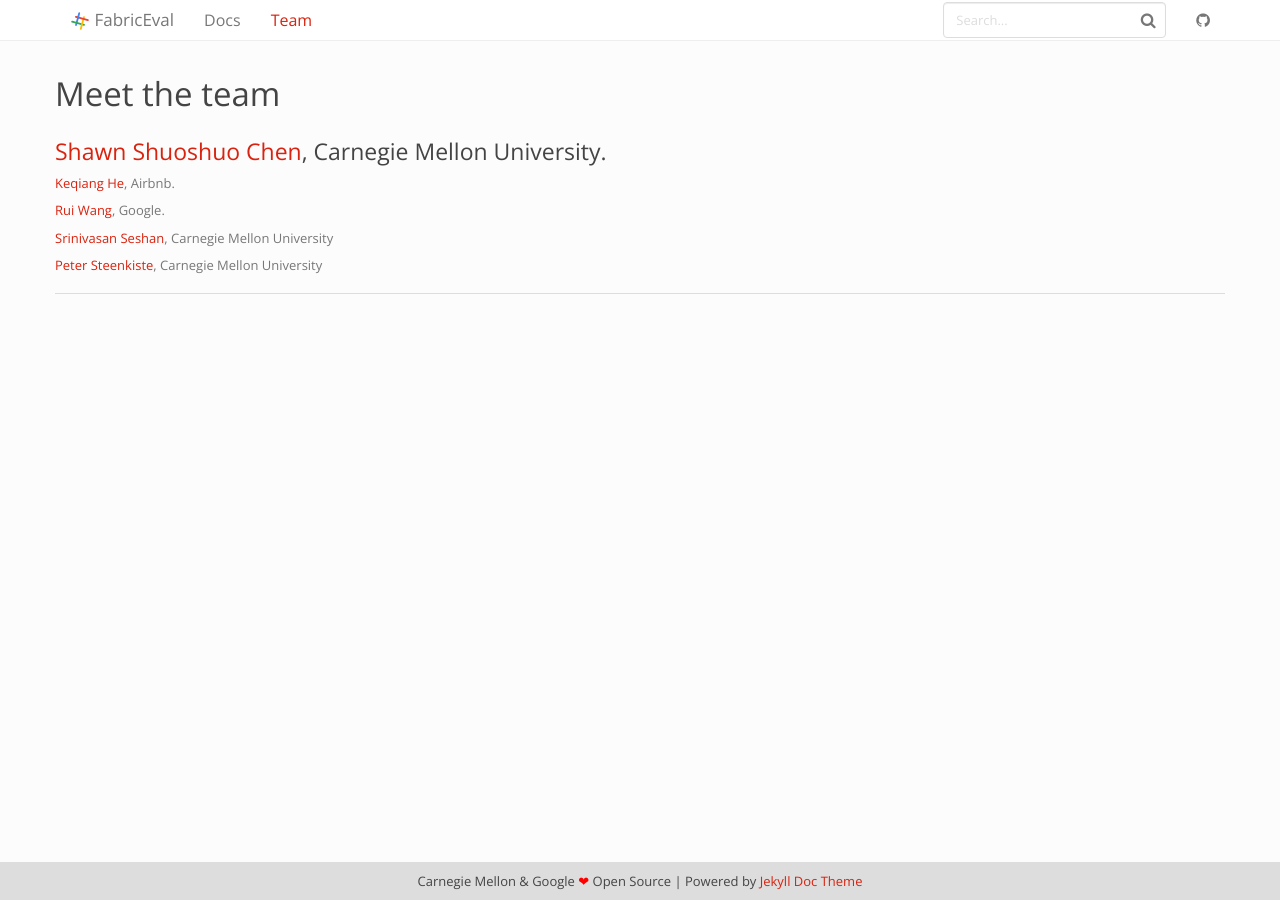
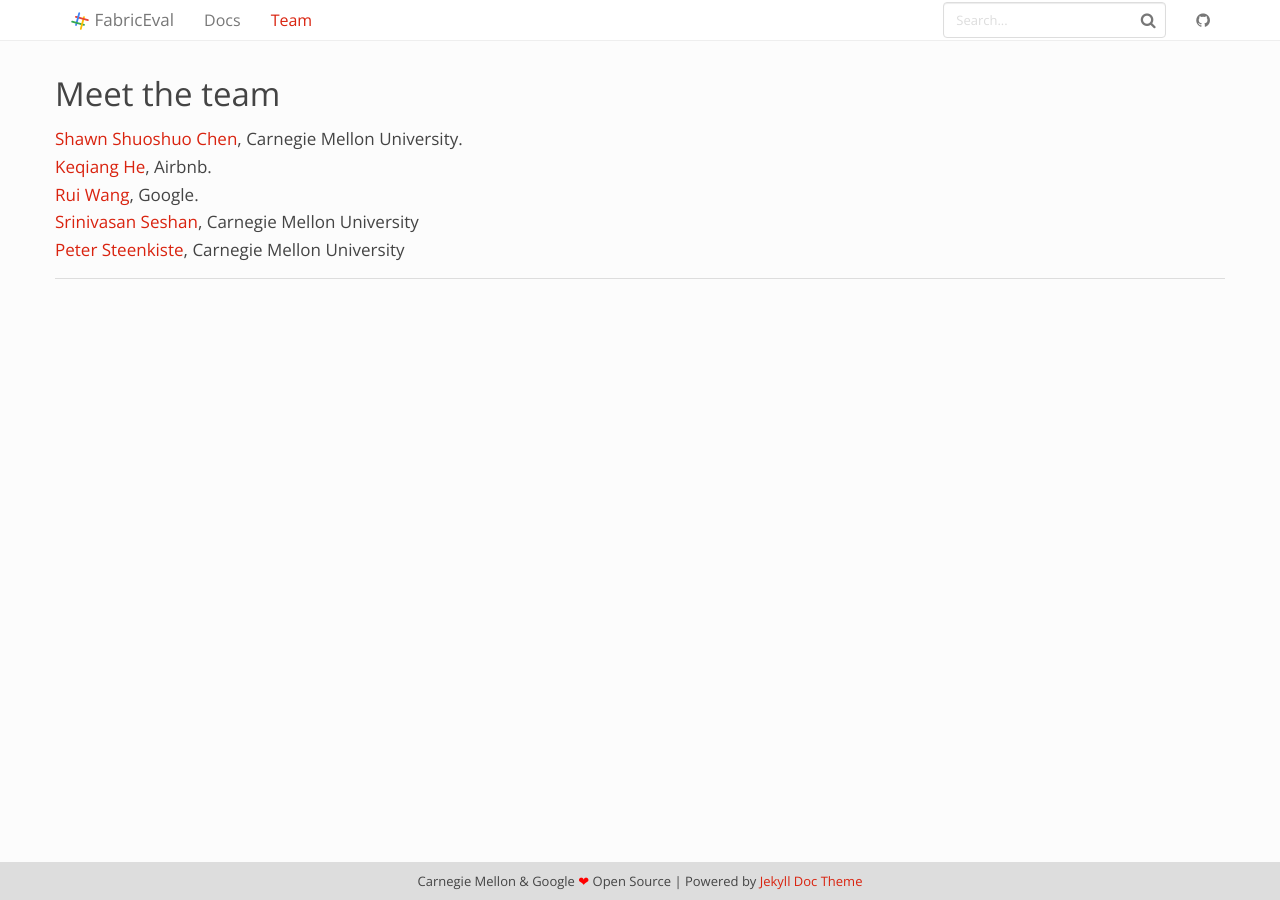
Before and after one commit to shuoshuc/FabricEval, a Jekyll site: the page built from docs/_posts/2023-12-10-team.md, in a window 1280 px wide. Built offline with Jekyll 4.4.1, drawn with Linux system fonts in a browser that asks for light colours.

Commit message:
Change text size

```diff
--- a/docs/_posts/2023-12-10-team.md
+++ b/docs/_posts/2023-12-10-team.md
@@ -2,15 +2,15 @@
 layout: post
 title:  "Meet the team"
 ---
-### [Shawn Shuoshuo Chen][shawn], Carnegie Mellon University.
+#### [Shawn Shuoshuo Chen][shawn], Carnegie Mellon University.
 
-[Keqiang He][keqiang], Airbnb.
+#### [Keqiang He][keqiang], Airbnb.
 
-[Rui Wang][rui], Google.
+#### [Rui Wang][rui], Google.
 
-[Srinivasan Seshan][srini], Carnegie Mellon University
+#### [Srinivasan Seshan][srini], Carnegie Mellon University
 
-[Peter Steenkiste][peter], Carnegie Mellon University
+#### [Peter Steenkiste][peter], Carnegie Mellon University
 
 
 [shawn]:   http://www.cs.cmu.edu/~shuoshuc
```
